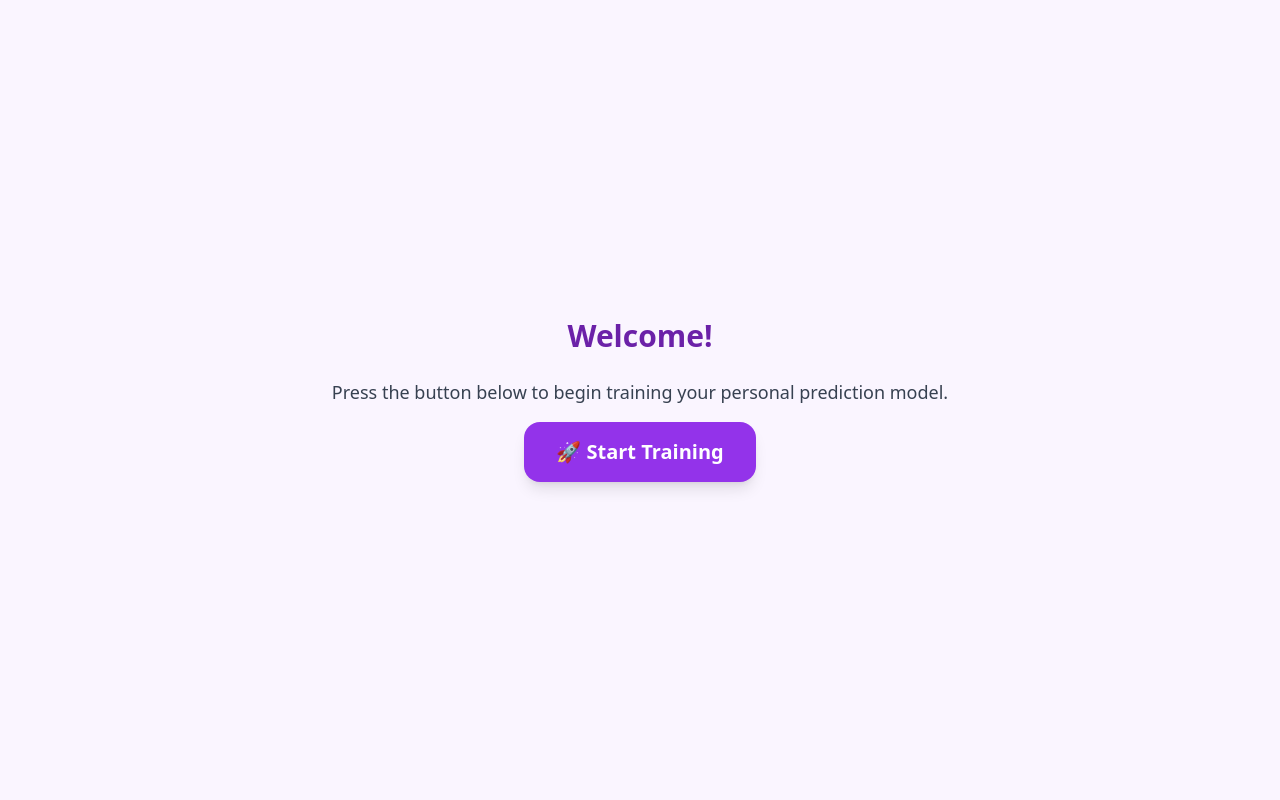
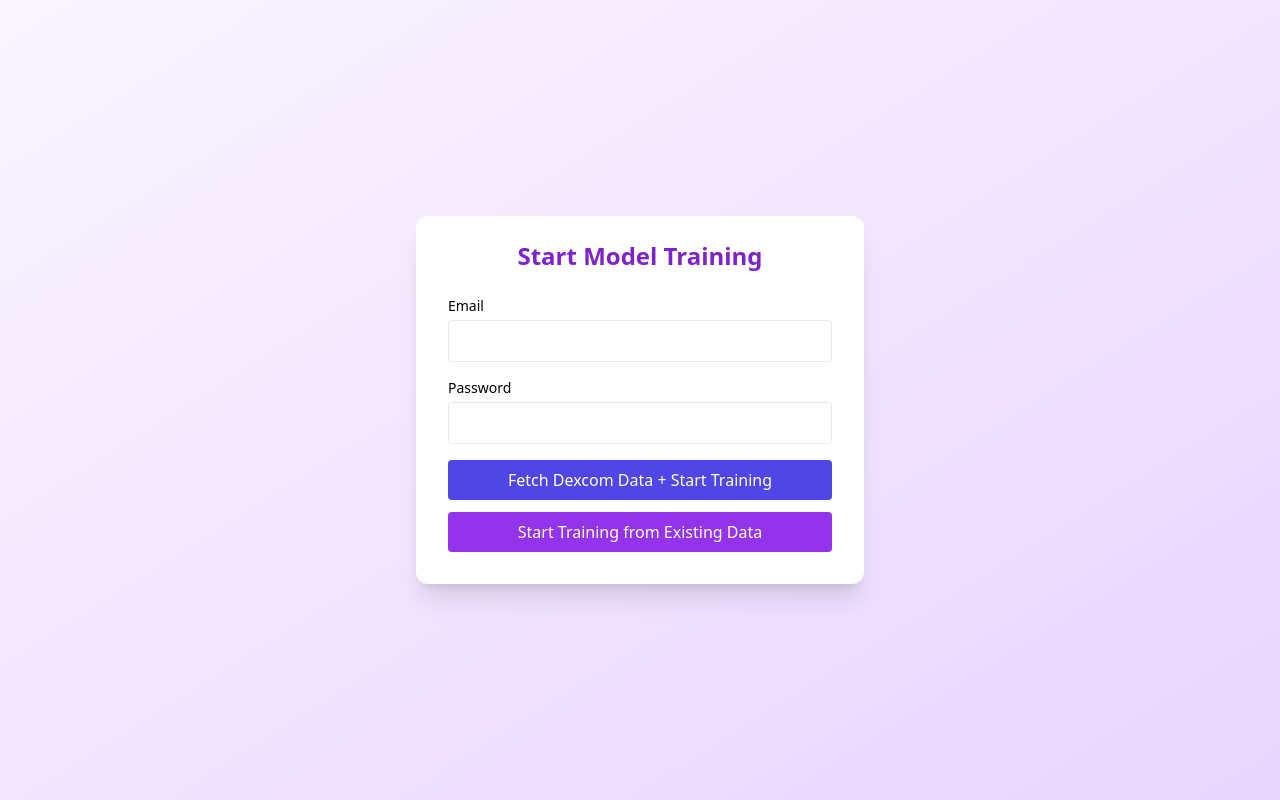
Before and after one commit to Atakan-Kaya35/blood-sugar-predictor-web, a React (Vite) app: page /start-training in a window 1280 px wide. Built offline with nearby package versions, Linux system fonts and the light colour scheme.

Commit message:
Training window with hist_getter + train OR train working. Also switches pages

```diff
--- a/src/components/StartTraining.jsx
+++ b/src/components/StartTraining.jsx
@@ -2,38 +2,86 @@
 import { useNavigate, useLocation } from "react-router-dom";
 
 export default function StartTraining() {
+  const { state } = useLocation();
+  const navigate = useNavigate();
+
+  const [username, setUsername] = useState(state?.username || "");
+  const [password, setPassword] = useState(state?.password || "");
   const [loading, setLoading] = useState(false);
   const [message, setMessage] = useState("");
 
-  const navigate = useNavigate();
-  const { state } = useLocation();
-  const { username, password } = state || {};
-
-  const handleStart = async () => {
+  const startViaAppRunner = async () => {
     setLoading(true);
-    setMessage("Creating your deep learning model...");
+    setMessage("");
 
     try {
-      // Start training
-      const makeRes = await fetch(`http://localhost:8080/make/${username}/${password}`, {
+      // Step 1: Fetch Dexcom data using App Runner
+      const res1 = await fetch(
+        `https://ejfh8eyg6j.eu-central-1.awsapprunner.com/run/${username}/${password}`,
+        { method: "POST" }
+      );
+      const data1 = await res1.json();
+      if (!res1.ok) throw new Error(data1?.error || "Dexcom fetch failed");
+
+      // Optional: notify user step 1 succeeded
+      setMessage("Dexcom data fetched, now starting training...");
+
+      // Step 2: Trigger training Lambda
+      const res2 = await fetch("https://7gh3eu50xc.execute-api.eu-central-1.amazonaws.com/dev/training_job_trigger", {
         method: "POST",
+        headers: { "Content-Type": "application/json" },
+        body: JSON.stringify({
+          username,
+          num_of_models: 2,
+          epochs: 7,
+          batch_size: 24,
+          remaining_tries: 2,
+          acceptable_acc_score: 0.1,
+          seq_len: 12,
+          num_of_layers: 3
+        })
       });
 
-      if (!makeRes.ok) throw new Error("Model creation failed");
+      const data2 = await res2.json();
+      if (!res2.ok) throw new Error(data2?.error || "Training job failed");
 
-      setMessage("Model created. Fetching predictions...");
+      setMessage("Training successfully triggered!");
 
-      // Fetch predictions
-      const runRes = await fetch(`http://localhost:8080/run/${username}/${password}`, {
+      navigate("/predict", { state: { username, password } });
+
+    } catch (err) {
+      setMessage(err.message);
+    } finally {
+      setLoading(false);
+    }
+  };
+
+  const startViaLambda = async () => {
+    setLoading(true);
+    setMessage("");
+
+    try {
+      const res = await fetch("https://7gh3eu50xc.execute-api.eu-central-1.amazonaws.com/dev/training_job_trigger", {
         method: "POST",
+        headers: { "Content-Type": "application/json" },
+        body: JSON.stringify({
+          username: username,
+          num_of_models: 2,
+          epochs: 7,
+          batch_size: 24,
+          remaining_tries: 2,
+          num_of_layers: 3,
+          acceptable_acc_score: 0.1,
+          seq_len: 12
+        })
       });
 
-      const result = await runRes.json();
+      const data = await res.json();
+      if (!res.ok) throw new Error(data?.error || "Training failed.");
 
-      if (!runRes.ok) throw new Error(result?.error || "Inference failed");
+      setMessage("Training started from existing data!");
 
-      // Navigate to chart page with prediction result
-      navigate("/predict", { state: { result } });
+      navigate("/predict", { state: { username, password } });
 
     } catch (err) {
       setMessage(err.message);
@@ -43,19 +91,48 @@
   };
 
   return (
-    <div className="min-h-screen flex flex-col items-center justify-center bg-purple-50 text-center p-6">
-      <h1 className="text-3xl font-bold mb-6 text-purple-800">Welcome!</h1>
-      <p className="text-gray-700 mb-4 text-lg">Press the button below to begin training your personal prediction model.</p>
+    <div className="min-h-screen flex items-center justify-center bg-gradient-to-br from-purple-50 to-purple-200">
+      <div className="bg-white shadow-xl rounded-xl px-8 pt-6 pb-8 w-full max-w-md">
+        <h2 className="text-2xl font-bold mb-6 text-center text-purple-700">
+          Start Model Training
+        </h2>
 
-      <button
-        onClick={handleStart}
-        disabled={loading}
-        className="bg-purple-600 text-white text-xl font-bold px-8 py-4 rounded-2xl shadow-lg hover:bg-purple-700 transition"
-      >
-        {loading ? "Working..." : "🚀 Start Training"}
-      </button>
+        <label className="block text-sm mb-1">Email</label>
+        <input
+          type="email"
+          className="w-full px-3 py-2 mb-4 border rounded focus:outline-none focus:ring"
+          value={username}
+          onChange={(e) => setUsername(e.target.value)}
+        />
 
-      {message && <p className="mt-6 text-gray-700">{message}</p>}
+        <label className="block text-sm mb-1">Password</label>
+        <input
+          type="password"
+          className="w-full px-3 py-2 mb-4 border rounded focus:outline-none focus:ring"
+          value={password}
+          onChange={(e) => setPassword(e.target.value)}
+        />
+
+        <button
+          onClick={startViaAppRunner}
+          disabled={loading}
+          className="w-full bg-indigo-600 text-white py-2 rounded hover:bg-indigo-700 mb-3"
+        >
+          {loading ? "Working..." : "Fetch Dexcom Data + Start Training"}
+        </button>
+
+        <button
+          onClick={startViaLambda}
+          disabled={loading}
+          className="w-full bg-purple-600 text-white py-2 rounded hover:bg-purple-700"
+        >
+          {loading ? "Starting..." : "Start Training from Existing Data"}
+        </button>
+
+        {message && (
+          <p className="mt-4 text-center text-sm text-gray-700">{message}</p>
+        )}
+      </div>
     </div>
   );
 }
```
